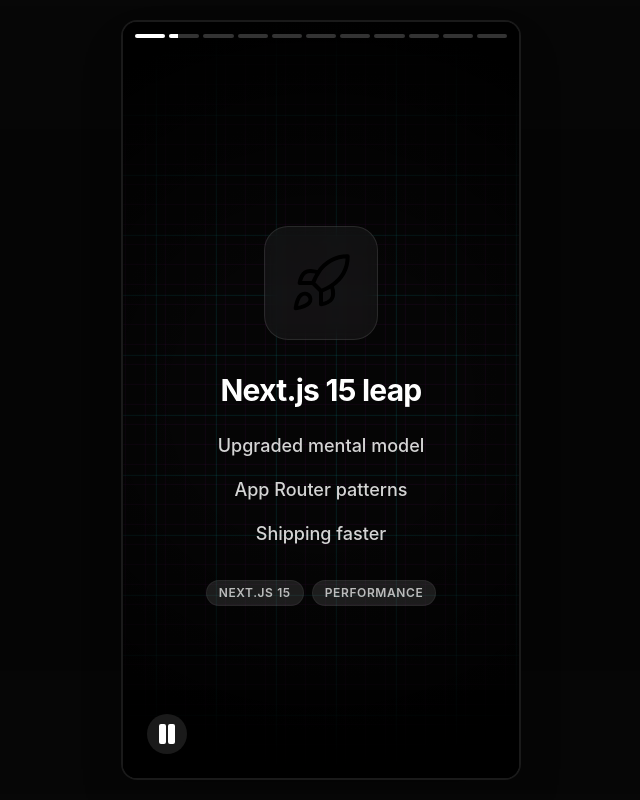
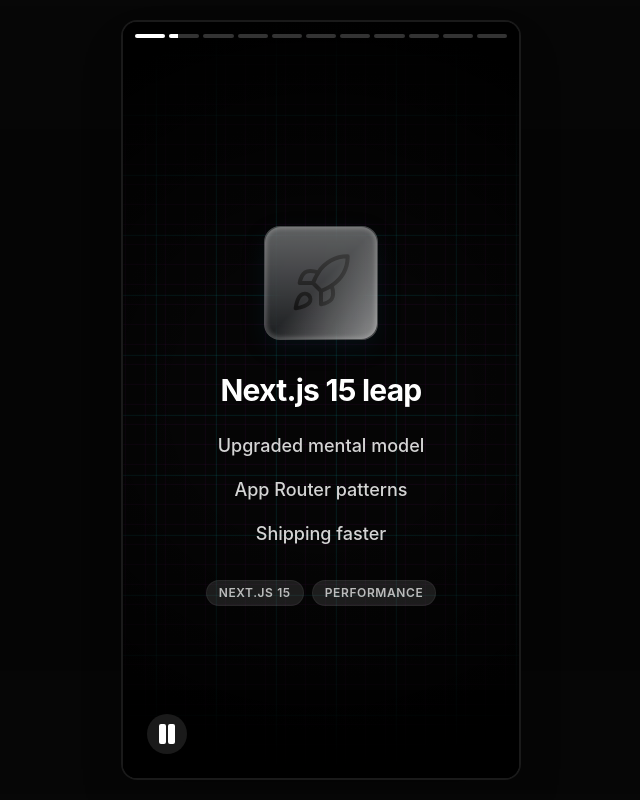
Before and after one commit to dazzlerkumar/wrap, a Next.js app: page /wrap in a window 1280 px wide. Shown: the whole page, without its empty margins (319-959 px from the left). Built offline with nearby package versions, Linux system fonts and the light colour scheme.

Commit message:
feat: icon button glass effect

```diff
--- a/src/app/globals.css
+++ b/src/app/globals.css
@@ -77,3 +77,41 @@ body {
     /* Grille Magenta bouge de 40px (plus vite/décalé) */
   }
 }
+
+.glass-bg {
+  backdrop-filter: blur(12px) saturate(120%);
+  -webkit-backdrop-filter: blur(12px) saturate(120%);
+  background: rgba(224, 242, 254, 0.1);
+  border-radius: 16px;
+  border: 1px solid rgba(255, 255, 255, 0.2);
+  box-shadow: 0px 8px 24px 0 rgba(12, 74, 110, 0.15),
+    inset 0 0 0px rgba(255, 255, 255, 0),
+    inset 0px 0px 4px 2px rgba(255, 255, 255, 0.2);
+}
+
+/* Reflection overlay for realism using pseudo-elements */
+.glass-bg::before {
+  content: '';
+  position: absolute;
+  top: 0;
+  left: 0;
+  width: 100%;
+  height: 100%;
+  pointer-events: none;
+  border-radius: inherit;
+  background: linear-gradient(to left top, rgba(255, 255, 255, 0.5) 0%, rgba(255, 255, 255, 0) 50%);
+  z-index: 1;
+}
+
+.glass-bg::after {
+  content: '';
+  position: absolute;
+  top: 0;
+  left: 0;
+  width: 100%;
+  height: 100%;
+  pointer-events: none;
+  border-radius: inherit;
+  background: linear-gradient(to bottom, rgba(255, 255, 255, 0.3) 0%, rgba(255, 255, 255, 0) 100%);
+  z-index: 1;
+}
--- a/src/components/StoryPlayer.tsx
+++ b/src/components/StoryPlayer.tsx
@@ -3,8 +3,8 @@
 
 import React, { useState, useEffect, useRef, useCallback } from "react";
 import { useRouter } from "next/navigation";
-import { Play, Pause, ChevronLeft, ChevronRight } from "lucide-react";
-import { stories, type Story } from "@/content/stories";
+import { Play, Pause } from "lucide-react";
+import { stories } from "@/content/stories";
 import { clsx, type ClassValue } from "clsx";
 import { twMerge } from "tailwind-merge";
 
@@ -171,10 +171,13 @@ export default function StoryPlayer() {
                 {/* Story Content */}
                 <div className="relative flex-1 p-8 pt-16 flex flex-col items-center justify-center text-center">
                     <div
-                        className="mb-8 p-6 rounded-3xl bg-white/5 border border-white/10 backdrop-blur-sm"
+                        className="mb-8 p-6 rounded-3xl glass-bg relative"
                         style={{ color: currentStory.accent || "#fff" }}
                     >
+
+
                         <currentStory.icon size={64} strokeWidth={1.5} />
+
                     </div>
 
                     <h2 className="mb-6 text-3xl font-bold tracking-tight">
```
